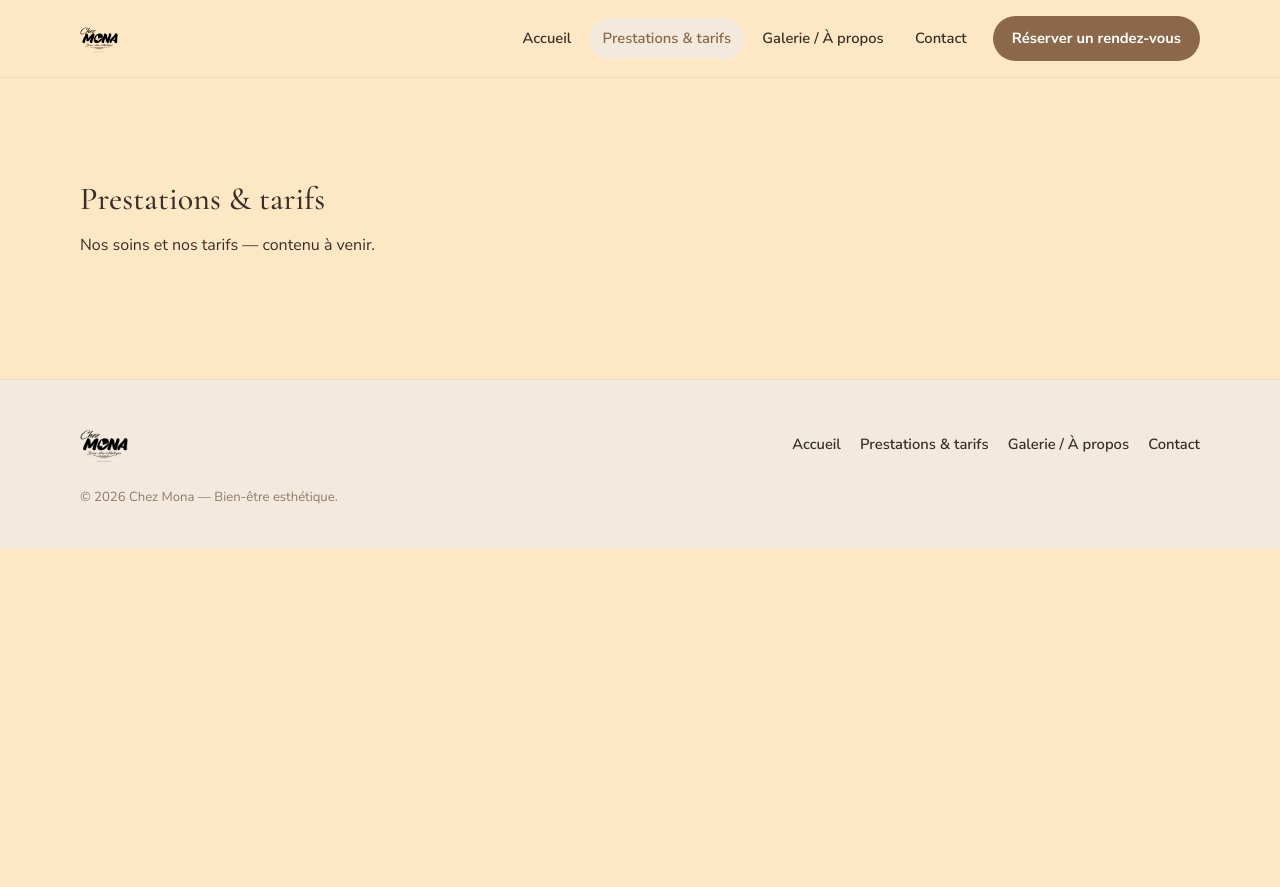
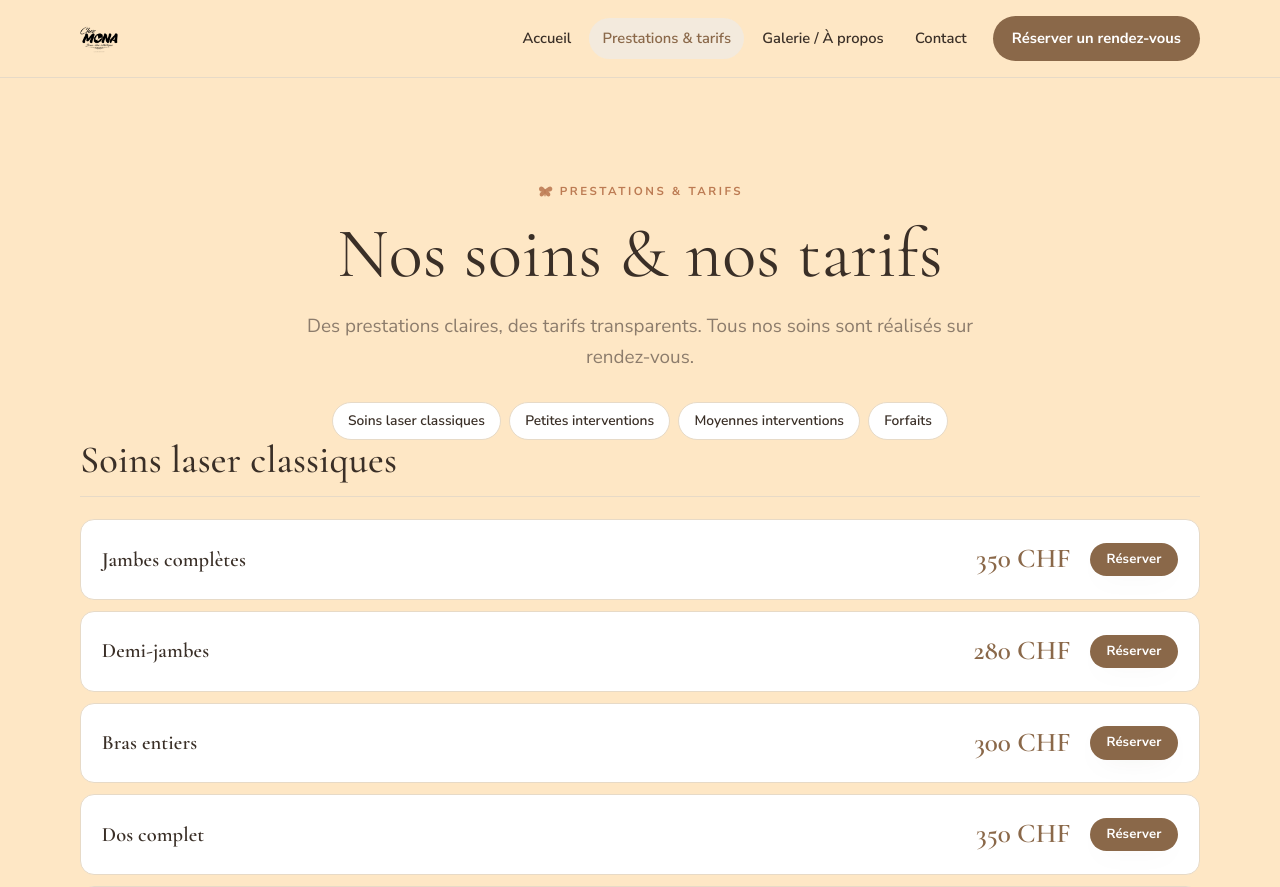
Before and after one commit to NelsonAlmeida5/chezmona, a Nuxt app: page /prestations in a window 1280 px wide. Shown: the top 887 px of the page. Before the commit the page ends 800 px from the top, so only its background shows below. Built offline with nearby package versions, Linux system fonts and the light colour scheme.

Commit message:
feat: build prestations structure

```diff
--- a/app/assets/css/main.css
+++ b/app/assets/css/main.css
@@ -144,6 +144,9 @@ h1, h2, h3 {
   padding: 1.05em 2em;
   font-size: 1rem;
 }
+.btn--block {
+  width: 100%;
+}
 
 /* ---- Accessibilité ---- */
 :focus-visible {
--- /dev/null
+++ b/app/components/PriceCategory.vue
@@ -0,0 +1,35 @@
+<script setup lang="ts">
+import type { PrestationCategory } from '~/data/prestations'
+
+defineProps<{
+  category: PrestationCategory
+}>()
+</script>
+
+<template>
+  <div :id="`cat-${category.id}`" class="price-cat">
+    <div class="price-cat__head">
+      <h2>{{ category.title }}</h2>
+    </div>
+    <PriceRow
+      v-for="item in category.items"
+      :key="item.id"
+      :item="item"
+    />
+  </div>
+</template>
+
+<style scoped>
+.price-cat {
+  margin-bottom: clamp(40px, 6vw, 64px);
+  scroll-margin-top: 90px;
+}
+.price-cat__head {
+  margin-bottom: 1.4rem;
+  padding-bottom: .9rem;
+  border-bottom: 1px solid var(--border);
+}
+.price-cat__head h2 {
+  font-size: clamp(1.7rem, 3.5vw, 2.4rem);
+}
+</style>
--- /dev/null
+++ b/app/components/PriceRow.vue
@@ -0,0 +1,90 @@
+<script setup lang="ts">
+import type { PrestationItem } from '~/data/prestations'
+
+defineProps<{
+  item: PrestationItem
+}>()
+</script>
+
+<template>
+  <div class="price-row">
+    <div class="price-row__info">
+      <h3>{{ item.title }}</h3>
+      <p v-if="item.description">{{ item.description }}</p>
+    </div>
+    <div class="price-row__meta">
+      <span v-if="item.meta" class="tag">{{ item.meta }}</span>
+      <span class="price-row__price">{{ item.price }}</span>
+    </div>
+    <NuxtLink to="#reservation" class="btn btn--primary">Réserver</NuxtLink>
+  </div>
+</template>
+
+<style scoped>
+.price-row {
+  display: grid;
+  grid-template-columns: 1fr auto auto;
+  gap: 1.2rem;
+  align-items: center;
+  background: var(--card);
+  border: 1px solid var(--border);
+  border-radius: 14px;
+  padding: 1.05rem 1.3rem;
+  margin-bottom: .7rem;
+  transition: border-color .25s, box-shadow .25s;
+}
+.price-row:hover {
+  border-color: var(--blush);
+  box-shadow: var(--shadow-sm);
+}
+.price-row__info h3 {
+  font-size: 1.28rem;
+  font-weight: 600;
+}
+.price-row__info p {
+  margin: .15rem 0 0;
+  font-size: .88rem;
+  color: var(--stone);
+}
+.price-row__meta {
+  display: flex;
+  align-items: center;
+  gap: .9rem;
+}
+.tag {
+  display: inline-flex;
+  align-items: center;
+  font-size: .8rem;
+  font-weight: 700;
+  color: var(--stone);
+  background: var(--sand);
+  padding: .4em .8em;
+  border-radius: 999px;
+  white-space: nowrap;
+}
+.price-row__price {
+  font-family: var(--display);
+  font-size: 1.7rem;
+  font-weight: 600;
+  color: var(--brown);
+  white-space: nowrap;
+}
+.price-row .btn {
+  padding: .7em 1.2em;
+  font-size: .82rem;
+}
+
+@media (max-width: 620px) {
+  .price-row {
+    grid-template-columns: 1fr;
+    gap: .9rem;
+    text-align: left;
+  }
+  .price-row__meta {
+    justify-content: space-between;
+  }
+  .price-row .btn {
+    width: 100%;
+  }
+}
+</style>
--- a/app/data/prestations.ts
+++ b/app/data/prestations.ts
@@ -1,151 +1,133 @@
+/**
+ * Source : docs/references/prestations-source.md (transcription des visuels
+ * tarifaires envoyés par la cliente). Tarifs provisoires, à valider avec elle
+ * avant mise en ligne définitive — voir la note affichée sur la page.
+ */
+
 export interface PrestationItem {
   id: string
   title: string
-  description: string
-  /** Court tag affiché à côté du prix (ex. une durée "30 min" ou une mention "-20%"). */
-  meta: string
   price: string
+  /** Tag court optionnel (durée, mention spéciale...) — non fourni pour l'instant. */
+  meta?: string
+  description?: string
+  order: number
 }
 
 export interface PrestationCategory {
   id: string
-  number: string
   title: string
+  order: number
   items: PrestationItem[]
+}
+
+export interface PackageItem {
+  id: string
+  label: string
+}
+
+export interface Package {
+  id: string
+  title: string
+  duration: string
+  price: string
+  includes: PackageItem[]
+  /** Libellé pour un futur visuel (ImagePlaceholder en attendant une vraie photo). */
+  imageLabel?: string
+  order: number
 }
 
 export const prestationCategories: PrestationCategory[] = [
   {
-    id: 'laser-femme',
-    number: '01',
-    title: 'Épilation laser — Femme',
+    id: 'soins-laser-classiques',
+    title: 'Soins laser classiques',
+    order: 1,
     items: [
-      {
-        id: 'aisselles',
-        title: 'Aisselles',
-        description: "Séance à l'unité — résultats progressifs et durables.",
-        meta: '15 min',
-        price: 'CHF 60.–'
-      },
-      {
-        id: 'demi-jambes',
-        title: 'Demi-jambes',
-        description: 'Zone tibias ou cuisses, à choix.',
-        meta: '30 min',
-        price: 'CHF 110.–'
-      },
-      {
-        id: 'jambes-completes',
-        title: 'Jambes complètes',
-        description: 'Tibias et cuisses pour un résultat homogène.',
-        meta: '50 min',
-        price: 'CHF 180.–'
-      },
-      {
-        id: 'maillot',
-        title: 'Maillot',
-        description: 'Classique ou intégral — sur devis en cabine.',
-        meta: '20 min',
-        price: 'dès CHF 70.–'
-      }
+      { id: 'jambes-completes', title: 'Jambes complètes', price: '350 CHF', order: 1 },
+      { id: 'demi-jambes', title: 'Demi-jambes', price: '280 CHF', order: 2 },
+      { id: 'bras-entiers', title: 'Bras entiers', price: '300 CHF', order: 3 },
+      { id: 'dos-complet', title: 'Dos complet', price: '350 CHF', order: 4 },
+      { id: 'demi-dos', title: 'Demi-dos', price: '250 CHF', order: 5 },
+      { id: 'torse', title: 'Torse', price: '250 CHF', order: 6 },
+      { id: 'maillot-integral', title: 'Maillot intégral', price: '220 CHF', order: 7 },
+      { id: 'maillot-echancre', title: 'Maillot échancré', price: '200 CHF', order: 8 }
     ]
   },
   {
-    id: 'laser-homme',
-    number: '02',
-    title: 'Épilation laser — Homme',
+    id: 'petites-interventions',
+    title: 'Petites interventions',
+    order: 2,
     items: [
-      {
-        id: 'nuque',
-        title: 'Nuque',
-        description: 'Contours nets et durables.',
-        meta: '15 min',
-        price: 'CHF 65.–'
-      },
-      {
-        id: 'dos-complet',
-        title: 'Dos complet',
-        description: "Séance à l'unité.",
-        meta: '40 min',
-        price: 'CHF 150.–'
-      },
-      {
-        id: 'torse',
-        title: 'Torse',
-        description: 'Pour un résultat net et confortable.',
-        meta: '35 min',
-        price: 'CHF 140.–'
-      }
+      { id: 'nez', title: 'Nez', price: '80 CHF', order: 1 },
+      { id: 'oreilles', title: 'Oreilles', price: '80 CHF', order: 2 },
+      { id: 'levre-superieure', title: 'Lèvre supérieure', price: '80 CHF', order: 3 },
+      { id: 'menton', title: 'Menton', price: '80 CHF', order: 4 },
+      { id: 'pieds', title: 'Pieds', price: '80 CHF', order: 5 },
+      { id: 'genoux', title: 'Genoux', price: '80 CHF', order: 6 }
     ]
   },
   {
-    id: 'visage',
-    number: '03',
-    title: 'Soins du visage',
+    id: 'moyennes-interventions',
+    title: 'Moyennes interventions',
+    order: 3,
     items: [
-      {
-        id: 'soin-eclat-express',
-        title: 'Soin éclat express',
-        description: 'Nettoyage, gommage et hydratation pour une mine fraîche.',
-        meta: '30 min',
-        price: 'CHF 75.–'
-      },
-      {
-        id: 'soin-profond-personnalise',
-        title: 'Soin profond personnalisé',
-        description: 'Diagnostic de peau et protocole adapté à vos besoins.',
-        meta: '60 min',
-        price: 'CHF 120.–'
-      },
-      {
-        id: 'soin-anti-age',
-        title: 'Soin anti-âge',
-        description: 'Action repulpante et lissante, effet bonne mine.',
-        meta: '75 min',
-        price: 'CHF 145.–'
-      }
+      { id: 'avant-bras', title: 'Avant-bras', price: '180 CHF', order: 1 },
+      { id: 'ventre', title: 'Ventre', price: '160 CHF', order: 2 },
+      { id: 'epaules', title: 'Épaules', price: '160 CHF', order: 3 },
+      { id: 'sillon-inter-fessier', title: 'Sillon inter-fessier', price: '120 CHF', order: 4 },
+      { id: 'ligne-abdominale', title: 'Ligne abdominale', price: '100 CHF', order: 5 },
+      { id: 'aisselles', title: 'Aisselles', price: '110 CHF', order: 6 }
+    ]
+  }
+]
+
+export const packages: Package[] = [
+  {
+    id: 'forfait-1',
+    title: 'Forfait 1',
+    duration: '45 min',
+    price: '180 CHF / 1 séance',
+    order: 1,
+    includes: [
+      { id: 'demi-jambes', label: 'Demi-jambes' },
+      { id: 'bikini-au-choix', label: 'Bikini au choix' },
+      { id: 'aisselles', label: 'Aisselles' }
     ]
   },
   {
-    id: 'corps',
-    number: '04',
-    title: 'Soins du corps',
-    items: [
-      {
-        id: 'gommage-corps',
-        title: 'Gommage corps',
-        description: "Peau douce et lumineuse, idéal avant l'été.",
-        meta: '40 min',
-        price: 'CHF 90.–'
-      },
-      {
-        id: 'modelage-relaxant',
-        title: 'Modelage relaxant',
-        description: 'Une parenthèse de détente complète.',
-        meta: '50 min',
-        price: 'CHF 110.–'
-      }
+    id: 'forfait-2',
+    title: 'Forfait 2',
+    duration: '60 min',
+    price: '210 CHF / 1 séance',
+    order: 2,
+    includes: [
+      { id: 'jambes-entieres', label: 'Jambes entières' },
+      { id: 'bikini-ou-aisselles', label: 'Bikini au choix ou aisselles' }
     ]
   },
   {
-    id: 'forfaits',
-    number: '05',
-    title: 'Forfaits',
-    items: [
-      {
-        id: 'forfait-laser-6-seances',
-        title: 'Forfait laser 6 séances',
-        description: 'Sur une même zone — payable en plusieurs fois.',
-        meta: '-20%',
-        price: 'sur devis'
-      },
-      {
-        id: 'forfait-visage-decouverte',
-        title: 'Forfait visage découverte',
-        description: 'Trois soins du visage pour des résultats durables.',
-        meta: '3 × 60 min',
-        price: 'CHF 320.–'
-      }
+    id: 'forfait-3',
+    title: 'Forfait 3',
+    duration: '60 min',
+    price: '230 CHF / 1 séance',
+    order: 3,
+    includes: [
+      { id: 'jambes-entieres', label: 'Jambes entières' },
+      { id: 'bikini-au-choix', label: 'Bikini au choix' },
+      { id: 'aisselles', label: 'Aisselles' }
+    ]
+  },
+  {
+    id: 'forfait-4',
+    title: 'Forfait 4',
+    duration: '75 min',
+    price: '280 CHF / 1 séance',
+    order: 4,
+    includes: [
+      { id: 'demi-jambes', label: 'Demi-jambes' },
+      { id: 'bikini-au-choix', label: 'Bikini au choix' },
+      { id: 'aisselles', label: 'Aisselles' },
+      { id: 'demi-bras', label: 'Demi-bras' }
     ]
   }
 ]
--- a/app/pages/prestations.vue
+++ b/app/pages/prestations.vue
@@ -1,10 +1,172 @@
 <script setup lang="ts">
+import { prestationCategories, packages } from '~/data/prestations'
+
 useHead({ title: 'Prestations & tarifs — Chez Mona' })
 </script>
 
 <template>
-  <div class="wrap section">
-    <h1>Prestations &amp; tarifs</h1>
-    <p>Nos soins et nos tarifs — contenu à venir.</p>
+  <div>
+    <!-- Hero -->
+    <section class="section hero-section">
+      <div class="wrap center">
+        <SectionEyebrow text="Prestations & tarifs" center />
+        <h1 class="h-xl">Nos soins &amp; nos tarifs</h1>
+        <p class="lead center">
+          Des prestations claires, des tarifs transparents. Tous nos soins sont réalisés sur rendez-vous.
+        </p>
+        <nav class="cat-nav" aria-label="Catégories">
+          <a v-for="category in prestationCategories" :key="category.id" :href="`#cat-${category.id}`">
+            {{ category.title }}
+          </a>
+          <a href="#forfaits">Forfaits</a>
+        </nav>
+      </div>
+    </section>
+
+    <!-- Catégories de prestations -->
+    <section class="section categories-section">
+      <div class="wrap">
+        <PriceCategory
+          v-for="category in prestationCategories"
+          :key="category.id"
+          :category="category"
+        />
+        <p class="pending-note">
+          <strong>Tarifs provisoires —</strong>
+          transcrits depuis les visuels transmis par la cliente, à valider avec elle avant la mise en ligne définitive.
+        </p>
+      </div>
+    </section>
+
+    <!-- Forfaits -->
+    <section id="forfaits" class="section section--sand">
+      <div class="wrap">
+        <div class="section-head center">
+          <SectionEyebrow text="Forfaits" center />
+          <h2 class="h-lg">Nos forfaits</h2>
+        </div>
+        <div class="package-grid">
+          <PackageCard v-for="pkg in packages" :key="pkg.id" :pkg="pkg" />
+        </div>
+      </div>
+    </section>
+
+    <!-- Section visuelle -->
+    <section class="section">
+      <div class="wrap">
+        <div class="visual-grid">
+          <div class="visual-grid__tile">
+            <ImagePlaceholder label="Cabine de soin" />
+          </div>
+          <div class="visual-grid__tile">
+            <ImagePlaceholder label="Espace laser" />
+          </div>
+          <div class="visual-grid__tile">
+            <ImagePlaceholder label="Produits" />
+          </div>
+        </div>
+      </div>
+    </section>
+
+    <!-- CTA final -->
+    <section class="section section--sand">
+      <div class="wrap">
+        <CtaBand
+          title="Une question sur nos soins ?"
+          text="Contactez-nous ou réservez directement votre rendez-vous en ligne, nous nous ferons un plaisir de vous conseiller."
+          cta-label="Réserver un rendez-vous"
+          cta-to="#reservation"
+        />
+      </div>
+    </section>
   </div>
 </template>
+
+<style scoped>
+.hero-section {
+  padding-bottom: 0;
+}
+.categories-section {
+  padding-top: 0;
+}
+
+.cat-nav {
+  display: flex;
+  flex-wrap: wrap;
+  gap: .5rem;
+  justify-content: center;
+  margin-top: 1.8rem;
+}
+.cat-nav a {
+  font-weight: 600;
+  font-size: .86rem;
+  padding: .5em 1.1em;
+  border-radius: 999px;
+  background: #fff;
+  border: 1px solid var(--border);
+  color: var(--ink);
+  transition: border-color .2s, color .2s;
+}
+.cat-nav a:hover {
+  border-color: var(--brown);
+  color: var(--brown);
+}
+
+.pending-note {
+  background: var(--sand);
+  border: 1px dashed var(--border);
+  border-radius: 14px;
+  padding: 1.1rem 1.3rem;
+  font-size: .88rem;
+  color: var(--stone);
+  margin-top: 2rem;
+}
+
+.section-head {
+  max-width: 62ch;
+}
+.section-head.center {
+  margin-inline: auto;
+}
+
+.package-grid {
+  display: grid;
+  grid-template-columns: repeat(4, 1fr);
+  gap: 1.2rem;
+  margin-top: 2.4rem;
+}
+
+.visual-grid {
+  display: grid;
+  grid-template-columns: repeat(3, 1fr);
+  gap: 1rem;
+}
+.visual-grid__tile {
+  aspect-ratio: 4 / 3;
+  border-radius: var(--radius);
+  overflow: hidden;
+  background: var(--linen);
+}
+
+@media (max-width: 1000px) {
+  .package-grid {
+    grid-template-columns: repeat(2, 1fr);
+  }
+}
+@media (max-width: 780px) {
+  .visual-grid {
+    grid-template-columns: 1fr;
+  }
+}
+@media (max-width: 620px) {
+  .package-grid {
+    grid-template-columns: 1fr;
+  }
+  .cat-nav {
+    justify-content: flex-start;
+    overflow-x: auto;
+    flex-wrap: nowrap;
+    padding-bottom: .4rem;
+  }
+}
+</style>
```
Also changed, not shown: app/components/PackageCard.vue (added, +96 -0 lines).
